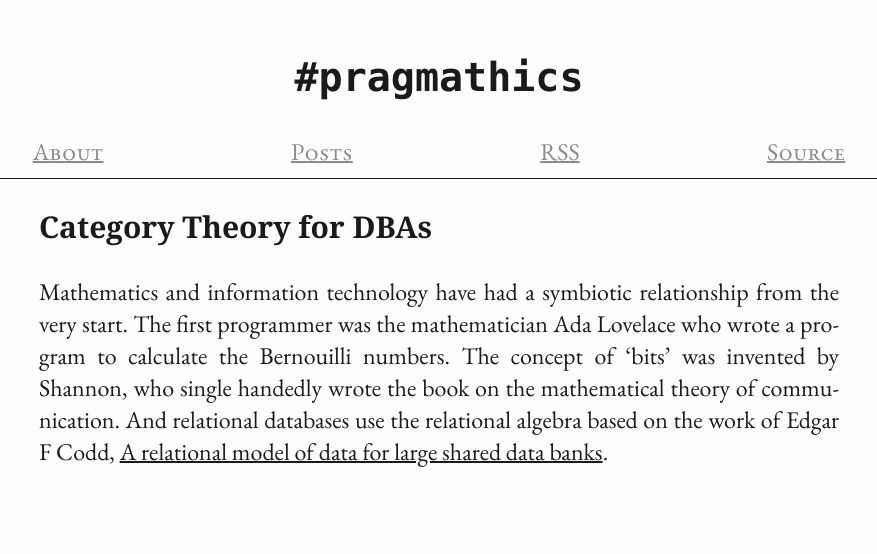
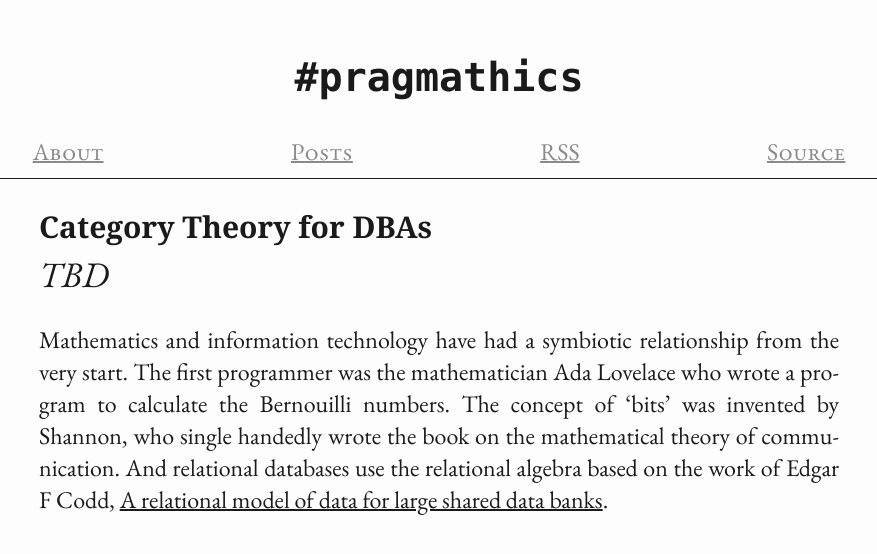
Before and after one commit to Shiandow/shiandow.github.io, a Jekyll site: the page built from draft-index.md, in a window 1280 px wide. Shown: the top 554 px of the page, without its empty margins (201-1078 px from the left). Built offline with Jekyll 4.4.1, drawn with Linux system fonts in a browser that asks for light colours; some web fonts are replaced.

Commit message:
Small fixes

```diff
--- a/_config.yml
+++ b/_config.yml
@@ -29,7 +29,7 @@ defaults:
   values:
     permalink: /klad/:categories/:title/
     header: post-header.html
-    footer: post-footer.html
+    footer: last-processed.html
 
 collections:
   klad:
--- a/draft-index.md
+++ b/draft-index.md
@@ -7,7 +7,7 @@ permalink: /klad/
 {% for draft in site.klad %}
 <h2>
 <a href="{{draft.url}}">{{ draft.title }}</a>
-<aside class="subtitle left">{{ TBD }}</aside>
+<aside class="subtitle left">TBD</aside>
 </h2>
 {{draft.excerpt}}
 
```
